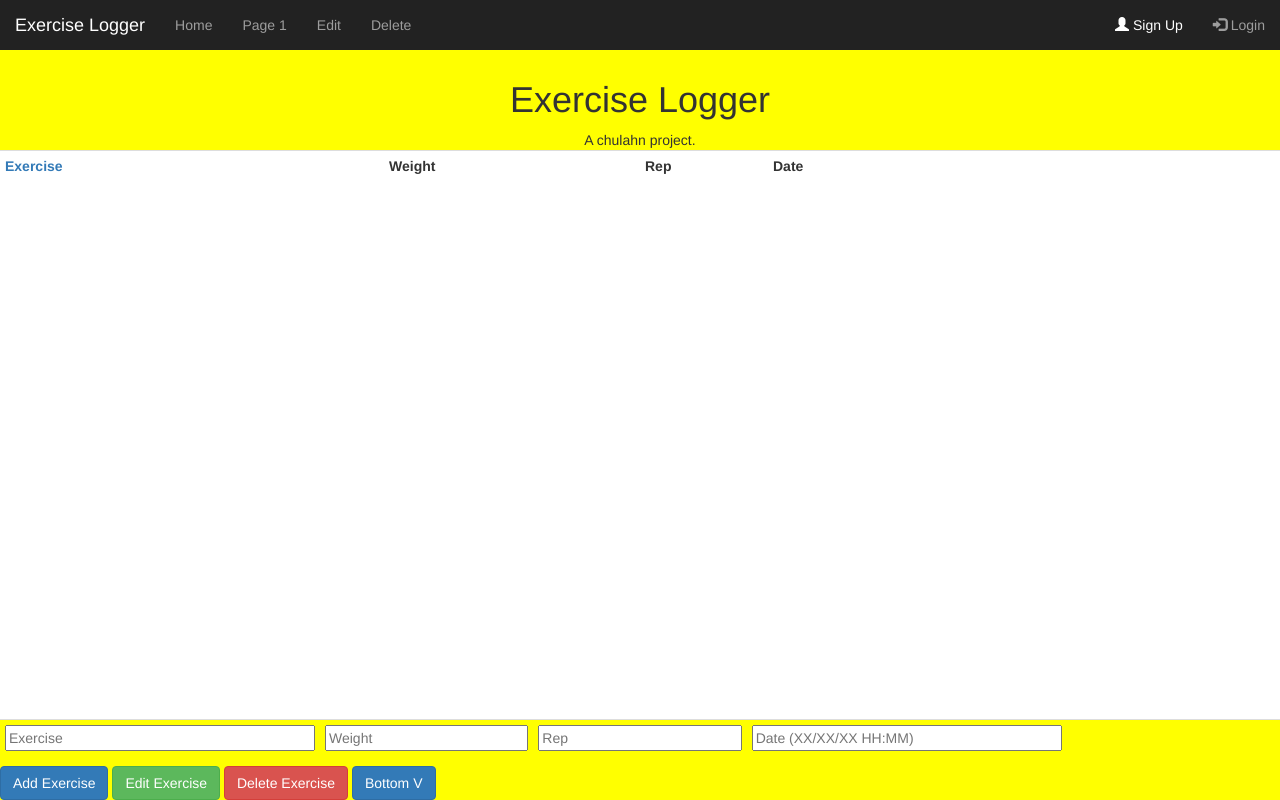
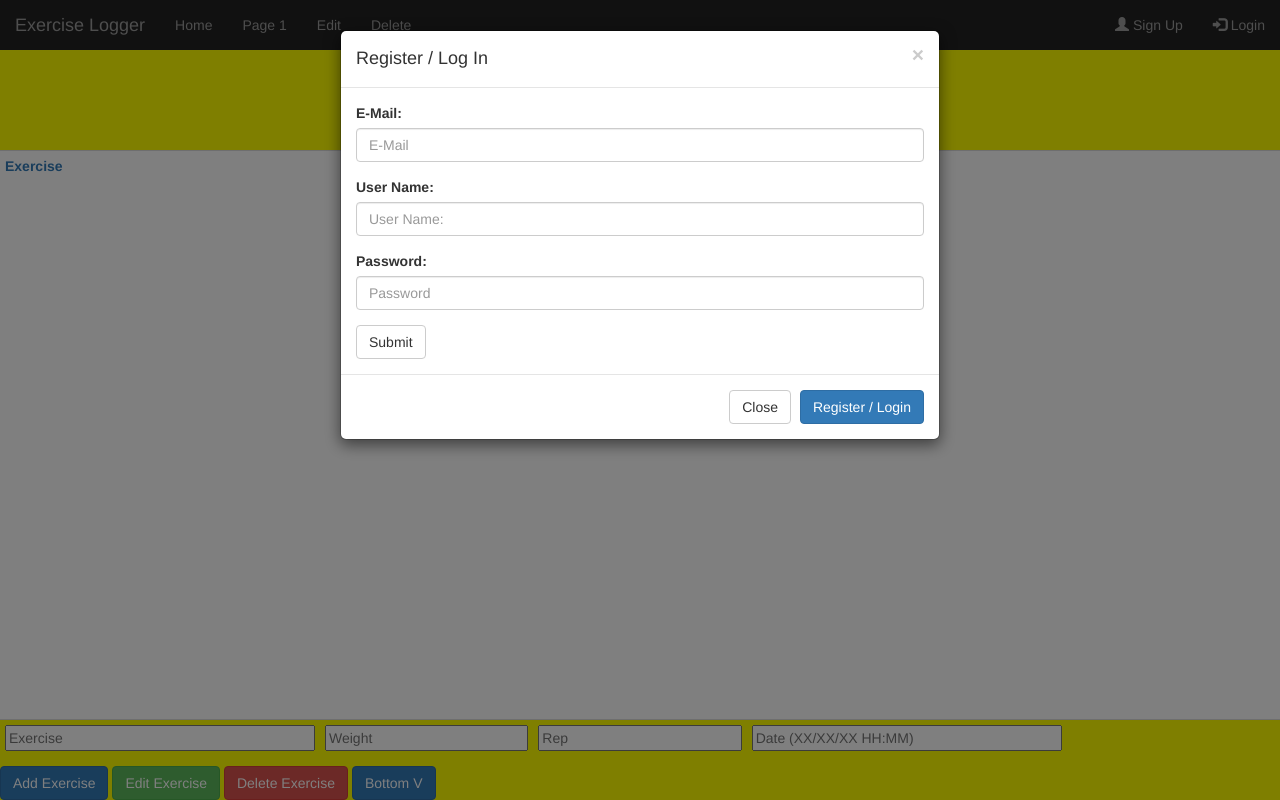
Before and after one commit to chulahn/Exercise-Journal, a website: page index.html in a window 1280 px wide. Both pictures are taken after a click on the link "Sign Up". Drawn offline with nearby package versions, Linux system fonts and the light colour scheme; no server answers.

Commit message:
created modal to register

```diff
--- a/index.html
+++ b/index.html
@@ -48,7 +48,7 @@
           <li><a id="deleteLi" ng-click="toggleDelete()">Delete</a></li>
         </ul>
         <ul class="nav navbar-nav navbar-right">
-          <li><a href="#"><span class="glyphicon glyphicon-user"></span> Sign Up</a></li>
+          <li><a href="#" data-toggle="modal" data-target="#registerModal" ><span class="glyphicon glyphicon-user"></span> Sign Up</a></li>
           <li><a href="#"><span class="glyphicon glyphicon-log-in"></span> Login</a></li>
         </ul>
       </div>
@@ -109,6 +109,39 @@
 
   </footer>
 
+  <!-- Modal -->
+  <div class="modal fade" id="registerModal" tabindex="-1" role="dialog" aria-labelledby="myModalLabel">
+    <div class="modal-dialog" role="document">
+      <div class="modal-content">
+        <div class="modal-header">
+          <button type="button" class="close" data-dismiss="modal" aria-label="Close"><span aria-hidden="true">&times;</span></button>
+          <h4 class="modal-title" id="myModalLabel">Register / Log In</h4>
+        </div>
+        <div class="modal-body">
+          <form>
+            <div class="form-group">
+              <label for="emailInput">E-Mail: </label>
+              <input type="EMAIL" class="form-control" id="emailInput" placeholder="E-Mail">
+            </div>
+            <div class="form-group">
+              <label for="usernameInput">User Name: </label>
+              <input type="text" class="form-control" id="usernameInput" placeholder="User Name:">
+            </div>
+            <div class="form-group">
+              <label for="passwordInput">Password: </label>
+              <input type="password" class="form-control" id="passwordInput" placeholder="Password">
+            </div>
+            <button type="submit" class="btn btn-default">Submit</button>
+          </form>
+        </div>
+        <div class="modal-footer">
+          <button type="button" class="btn btn-default" data-dismiss="modal">Close</button>
+          <button type="button" class="btn btn-primary">Register / Login</button>
+        </div>
+      </div>
+    </div>
+  </div>
+
   <script src="https://code.jquery.com/jquery-3.1.1.min.js" integrity="sha256-hVVnYaiADRTO2PzUGmuLJr8BLUSjGIZsDYGmIJLv2b8=" crossorigin="anonymous"></script>
   <script src="https://cdnjs.cloudflare.com/ajax/libs/angular.js/1.3.3/angular.js"></script>
 
```
